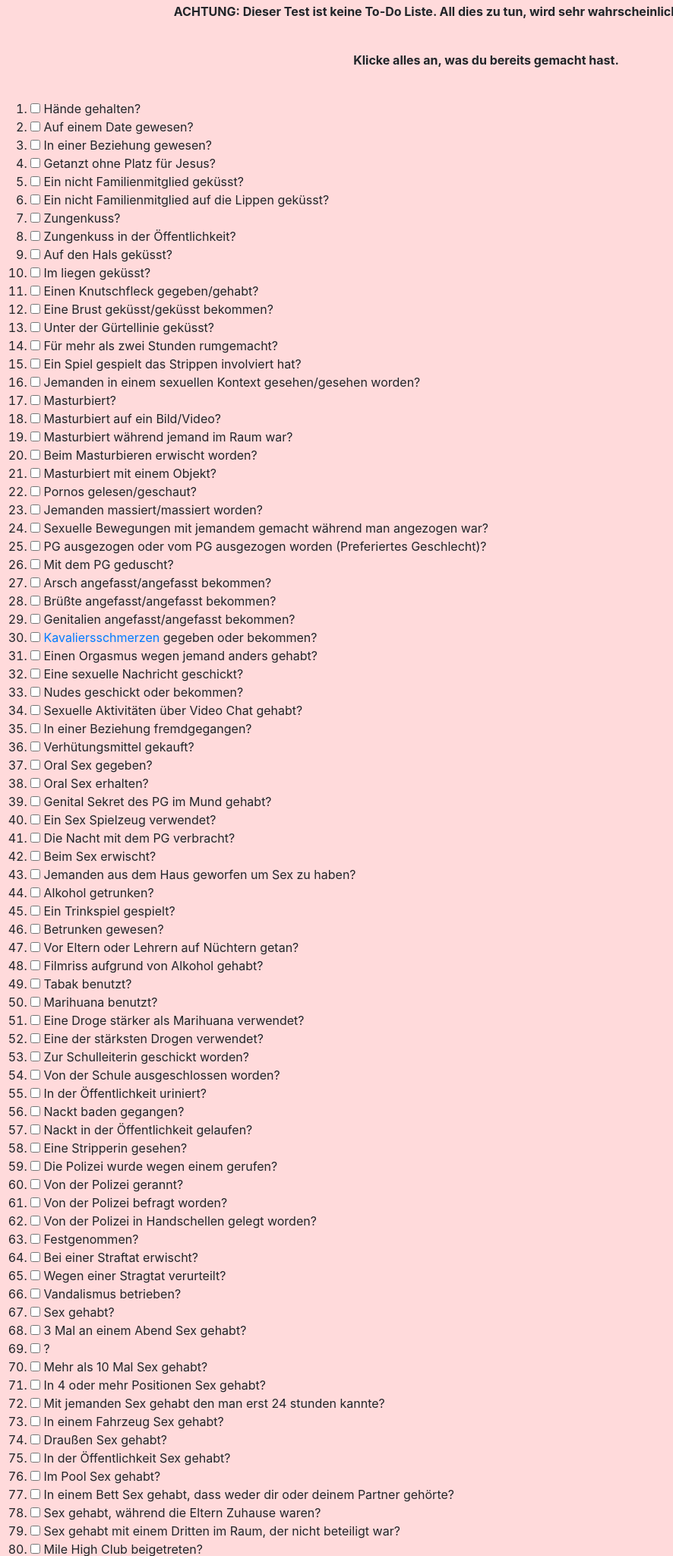
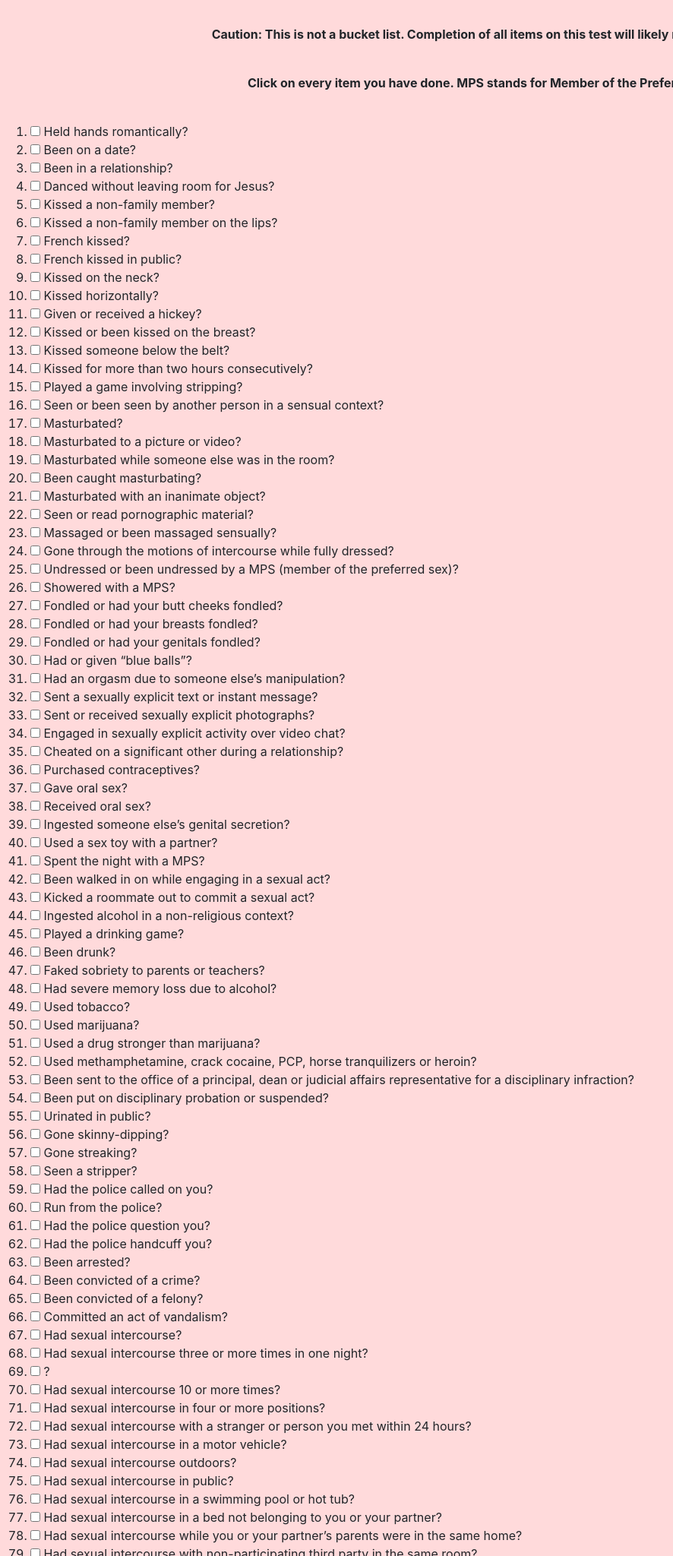
Before and after one commit to DSSHPurity/PurityTest, a plain HTML site: page index.html in a window 1280 px wide. Shown: the part 281-2329 px from the top of the page at 76% size, without its empty margins (0-886 px from the left). Drawn offline with nearby package versions, Linux system fonts and the light colour scheme.

Commit message:
Add files via upload

```diff
--- a/index.html
+++ b/index.html
@@ -2,16 +2,9 @@
 <html>
 <head>
 
-<!-- Google Tag Manager -->
-<script>(function(w,d,s,l,i){w[l]=w[l]||[];w[l].push({'gtm.start':
-new Date().getTime(),event:'gtm.js'});var f=d.getElementsByTagName(s)[0],
-j=d.createElement(s),dl=l!='dataLayer'?'&l='+l:'';j.async=true;j.src=
-'https://www.googletagmanager.com/gtm.js?id='+i+dl;f.parentNode.insertBefore(j,f);
-})(window,document,'script','dataLayer','GTM-5LMT82Q');</script>
-<!-- End Google Tag Manager -->
 
 	<meta charset=utf-8>
-	<title>DSSH Purity Test</title>
+	<title>Shanghai Purity Test</title>
 	<link rel="stylesheet" type="text/css" href="style.css" />
 	<script type="text/javascript" src="https://ajax.googleapis.com/ajax/libs/jquery/1.7.2/jquery.min.js"></script>
 	<!-- Framwork -->
@@ -21,123 +14,123 @@ j=d.createElement(s),dl=l!='dataLayer'?'&l='+l:'';j.async=true;j.src=
     <meta name="viewport" content="width=device-width, initial-scale=1, shrink-to-fit=yes">
 </head>
 <body>
-	<!-- Google Tag Manager (noscript) -->
-<noscript><iframe src="https://www.googletagmanager.com/ns.html?id=GTM-5LMT82Q"
-height="0" width="0" style="display:none;visibility:hidden"></iframe></noscript>
-<!-- End Google Tag Manager (noscript) -->
 	<div class="body" id="toHide">
 	<div class="header" style="text-align: center;">
-		<img src="logo_hongqiao.png" style="margin-top: 30px;">
-		<p style="font-weight: bold;">Der offizielle DSSH Unschuldstest dient als Kenngröße der Unschuld einer Person, die man mit Freunden vergleichen kann, und die sich über die Zeit verändern wird/kann.</p><br>
-		<p style="font-weight: bolder;">ACHTUNG: Dieser Test ist keine To-Do Liste. All dies zu tun, wird sehr wahrscheinlich mit dem Tod enden. </p><br>
-		<p style="font-weight: bold;">Klicke alles an, was du bereits gemacht hast.</p><br>
+		<img src="logo_shanghai.png" style="margin-top: 30px; width: 300px;">
+		<p style="font-weight: bold;">This is the official Shanghai purity test. It's a voluntary opportunity for groups to bond, and for students to track the maturation
+of their experiences throughout their time in Shanghai.</p><br>
+		<p style="font-weight: bolder;">Caution: This is not a bucket list. Completion of all items on this test will likely result in death.
+
+ </p><br>
+		<p style="font-weight: bold;">Click on every item you have done. MPS stands for Member of the Preferred Sex.
+</p><br>
 	</div>
 	<div id="list">
                 <ol>
-                    <li> <input type="checkbox" id="1"> Hände gehalten?
-                    <li> <input type="checkbox" id="2"> Auf einem Date gewesen?
-                    <li> <input type="checkbox" id="3"> In einer Beziehung gewesen?
-                    <li> <input type="checkbox" id="4"> Getanzt ohne Platz für Jesus?
-                    <li> <input type="checkbox" id="5"> Ein nicht Familienmitglied geküsst?
-                    <li> <input type="checkbox" id="6"> Ein nicht Familienmitglied auf die Lippen geküsst?
-                    <li> <input type="checkbox" id="7"> Zungenkuss?
-                    <li> <input type="checkbox" id="8"> Zungenkuss in der Öffentlichkeit?
-                    <li> <input type="checkbox" id="9"> Auf den Hals geküsst?
-                    <li> <input type="checkbox" id="10"> Im liegen geküsst?
-                    <li> <input type="checkbox" id="11"> Einen Knutschfleck gegeben/gehabt?
-                    <li> <input type="checkbox" id="12"> Eine Brust geküsst/geküsst bekommen?
-                    <li> <input type="checkbox" id="13"> Unter der Gürtellinie geküsst?
-                    <li> <input type="checkbox" id="14"> Für mehr als zwei Stunden rumgemacht?
-                    <li> <input type="checkbox" id="15"> Ein Spiel gespielt das Strippen involviert hat?
-                    <li> <input type="checkbox" id="16"> Jemanden in einem sexuellen Kontext gesehen/gesehen worden?
-                    <li> <input type="checkbox" id="17"> Masturbiert?
-                    <li> <input type="checkbox" id="18"> Masturbiert auf ein Bild/Video?
-                    <li> <input type="checkbox" id="19"> Masturbiert während jemand im Raum war?
-                    <li> <input type="checkbox" id="20"> Beim Masturbieren erwischt worden?
-                    <li> <input type="checkbox" id="21"> Masturbiert mit einem Objekt?
-                    <li> <input type="checkbox" id="22"> Pornos gelesen/geschaut?
-                    <li> <input type="checkbox" id="23"> Jemanden massiert/massiert worden?
-                    <li> <input type="checkbox" id="24"> Sexuelle Bewegungen mit jemandem gemacht während man angezogen war?
-                    <li> <input type="checkbox" id="25"> PG ausgezogen oder vom PG ausgezogen worden (Preferiertes Geschlecht)?
-                    <li> <input type="checkbox" id="26"> Mit dem PG geduscht?
-                    <li> <input type="checkbox" id="27"> Arsch angefasst/angefasst bekommen?
-                    <li> <input type="checkbox" id="28"> Brüßte angefasst/angefasst bekommen?
-                    <li> <input type="checkbox" id="29"> Genitalien angefasst/angefasst bekommen?
-                    <li> <input type="checkbox" id="30"> <a href="https://de.wikipedia.org/wiki/Kavaliersschmerzen">Kavaliersschmerzen</a> gegeben oder bekommen?
-                    <li> <input type="checkbox" id="31"> Einen Orgasmus wegen jemand anders gehabt?
-                    <li> <input type="checkbox" id="32"> Eine sexuelle Nachricht geschickt?
-                    <li> <input type="checkbox" id="33"> Nudes geschickt oder bekommen?
-                    <li> <input type="checkbox" id="34"> Sexuelle Aktivitäten über Video Chat gehabt?
-                    <li> <input type="checkbox" id="35"> In einer Beziehung fremdgegangen?
-                    <li> <input type="checkbox" id="36"> Verhütungsmittel gekauft?
-                    <li> <input type="checkbox" id="37"> Oral Sex gegeben?
-                    <li> <input type="checkbox" id="38"> Oral Sex erhalten?
-                    <li> <input type="checkbox" id="39"> Genital Sekret des PG im Mund gehabt?
-                    <li> <input type="checkbox" id="40"> Ein Sex Spielzeug verwendet?
-                    <li> <input type="checkbox" id="41"> Die Nacht mit dem PG verbracht?
-                    <li> <input type="checkbox" id="42"> Beim Sex erwischt?
-                    <li> <input type="checkbox" id="43"> Jemanden aus dem Haus geworfen um Sex zu haben?
-                    <li> <input type="checkbox" id="44"> Alkohol getrunken?
-                    <li> <input type="checkbox" id="45"> Ein Trinkspiel gespielt?
-                    <li> <input type="checkbox" id="46"> Betrunken gewesen?
-                    <li> <input type="checkbox" id="47"> Vor Eltern oder Lehrern auf Nüchtern getan?
-                    <li> <input type="checkbox" id="48"> Filmriss aufgrund von Alkohol gehabt?
-                    <li> <input type="checkbox" id="49"> Tabak benutzt?
-                    <li> <input type="checkbox" id="50"> Marihuana benutzt?
-                    <li> <input type="checkbox" id="51"> Eine Droge stärker als Marihuana verwendet?
-                    <li> <input type="checkbox" id="52"> Eine der stärksten Drogen verwendet?
-                    <li> <input type="checkbox" id="53"> Zur Schulleiterin geschickt worden?
-                    <li> <input type="checkbox" id="54"> Von der Schule ausgeschlossen worden?
-                    <li> <input type="checkbox" id="55"> In der Öffentlichkeit uriniert?
-                    <li> <input type="checkbox" id="56"> Nackt baden gegangen?
-                    <li> <input type="checkbox" id="57"> Nackt in der Öffentlichkeit gelaufen?
-                    <li> <input type="checkbox" id="58"> Eine Stripperin gesehen?
-                    <li> <input type="checkbox" id="59"> Die Polizei wurde wegen einem gerufen?
-                    <li> <input type="checkbox" id="60"> Von der Polizei gerannt?
-                    <li> <input type="checkbox" id="61"> Von der Polizei befragt worden?
-                    <li> <input type="checkbox" id="62"> Von der Polizei in Handschellen gelegt worden?
-                    <li> <input type="checkbox" id="63"> Festgenommen?
-                    <li> <input type="checkbox" id="64"> Bei einer Straftat erwischt?
-                    <li> <input type="checkbox" id="65"> Wegen einer Stragtat verurteilt?
-                    <li> <input type="checkbox" id="66"> Vandalismus betrieben?
-                    <li> <input type="checkbox" id="67"> Sex gehabt?
-                    <li> <input type="checkbox" id="68"> 3 Mal an einem Abend Sex gehabt?
+                    <li> <input type="checkbox" id="1"> Held hands romantically?
+                    <li> <input type="checkbox" id="2"> Been on a date?
+                    <li> <input type="checkbox" id="3"> Been in a relationship?
+                    <li> <input type="checkbox" id="4"> Danced without leaving room for Jesus?
+                    <li> <input type="checkbox" id="5"> Kissed a non-family member?
+                    <li> <input type="checkbox" id="6"> Kissed a non-family member on the lips?
+                    <li> <input type="checkbox" id="7"> French kissed?
+                    <li> <input type="checkbox" id="8"> French kissed in public?
+                    <li> <input type="checkbox" id="9"> Kissed on the neck?
+                    <li> <input type="checkbox" id="10"> Kissed horizontally?
+                    <li> <input type="checkbox" id="11"> Given or received a hickey?
+                    <li> <input type="checkbox" id="12"> Kissed or been kissed on the breast?
+                    <li> <input type="checkbox" id="13"> Kissed someone below the belt?
+                    <li> <input type="checkbox" id="14"> Kissed for more than two hours consecutively?
+                    <li> <input type="checkbox" id="15"> Played a game involving stripping?
+                    <li> <input type="checkbox" id="16"> Seen or been seen by another person in a sensual context?
+                    <li> <input type="checkbox" id="17"> Masturbated?
+                    <li> <input type="checkbox" id="18"> Masturbated to a picture or video?
+                    <li> <input type="checkbox" id="19"> Masturbated while someone else was in the room?
+                    <li> <input type="checkbox" id="20"> Been caught masturbating?
+                    <li> <input type="checkbox" id="21"> Masturbated with an inanimate object?
+                    <li> <input type="checkbox" id="22"> Seen or read pornographic material?
+                    <li> <input type="checkbox" id="23"> Massaged or been massaged sensually?
+                    <li> <input type="checkbox" id="24"> Gone through the motions of intercourse while fully dressed?
+                    <li> <input type="checkbox" id="25"> Undressed or been undressed by a MPS (member of the preferred sex)?
+                    <li> <input type="checkbox" id="26"> Showered with a MPS?
+                    <li> <input type="checkbox" id="27"> Fondled or had your butt cheeks fondled?
+                    <li> <input type="checkbox" id="28"> Fondled or had your breasts fondled?
+                    <li> <input type="checkbox" id="29"> Fondled or had your genitals fondled?
+                    <li> <input type="checkbox" id="30"> Had or given &ldquo;blue balls&rdquo;?
+                    <li> <input type="checkbox" id="31"> Had an orgasm due to someone else&rsquo;s manipulation?
+                    <li> <input type="checkbox" id="32"> Sent a sexually explicit text or instant message?
+                    <li> <input type="checkbox" id="33"> Sent or received sexually explicit photographs?
+                    <li> <input type="checkbox" id="34"> Engaged in sexually explicit activity over video chat?
+                    <li> <input type="checkbox" id="35"> Cheated on a significant other during a relationship?
+                    <li> <input type="checkbox" id="36"> Purchased contraceptives?
+                    <li> <input type="checkbox" id="37"> Gave oral sex?
+                    <li> <input type="checkbox" id="38"> Received oral sex?
+                    <li> <input type="checkbox" id="39"> Ingested someone else&rsquo;s genital secretion?
+                    <li> <input type="checkbox" id="40"> Used a sex toy with a partner?
+                    <li> <input type="checkbox" id="41"> Spent the night with a MPS?
+                    <li> <input type="checkbox" id="42"> Been walked in on while engaging in a sexual act?
+                    <li> <input type="checkbox" id="43"> Kicked a roommate out to commit a sexual act?
+                    <li> <input type="checkbox" id="44"> Ingested alcohol in a non-religious context?
+                    <li> <input type="checkbox" id="45"> Played a drinking game?
+                    <li> <input type="checkbox" id="46"> Been drunk?
+                    <li> <input type="checkbox" id="47"> Faked sobriety to parents or teachers?
+                    <li> <input type="checkbox" id="48"> Had severe memory loss due to alcohol?
+                    <li> <input type="checkbox" id="49"> Used tobacco?
+                    <li> <input type="checkbox" id="50"> Used marijuana?
+                    <li> <input type="checkbox" id="51"> Used a drug stronger than marijuana?
+                    <li> <input type="checkbox" id="52"> Used methamphetamine, crack cocaine, PCP, horse tranquilizers or heroin?
+                    <li> <input type="checkbox" id="53"> Been sent to the office of a principal, dean or judicial affairs representative for a disciplinary infraction?
+                    <li> <input type="checkbox" id="54"> Been put on disciplinary probation or suspended?
+                    <li> <input type="checkbox" id="55"> Urinated in public?
+                    <li> <input type="checkbox" id="56"> Gone skinny-dipping?
+                    <li> <input type="checkbox" id="57"> Gone streaking?
+                    <li> <input type="checkbox" id="58"> Seen a stripper?
+                    <li> <input type="checkbox" id="59"> Had the police called on you?
+                    <li> <input type="checkbox" id="60"> Run from the police?
+                    <li> <input type="checkbox" id="61"> Had the police question you?
+                    <li> <input type="checkbox" id="62"> Had the police handcuff you?
+                    <li> <input type="checkbox" id="63"> Been arrested?
+                    <li> <input type="checkbox" id="64"> Been convicted of a crime?
+                    <li> <input type="checkbox" id="65"> Been convicted of a felony?
+                    <li> <input type="checkbox" id="66"> Committed an act of vandalism?
+                    <li> <input type="checkbox" id="67"> Had sexual intercourse?
+                    <li> <input type="checkbox" id="68"> Had sexual intercourse three or more times in one night?
                     <li> <input type="checkbox" id="69"> ?
-                    <li> <input type="checkbox" id="70"> Mehr als 10 Mal Sex gehabt?
-                    <li> <input type="checkbox" id="71"> In 4 oder mehr Positionen Sex gehabt?
-                    <li> <input type="checkbox" id="72"> Mit jemanden Sex gehabt den man erst 24 stunden kannte?
-                    <li> <input type="checkbox" id="73"> In einem Fahrzeug Sex gehabt?
-                    <li> <input type="checkbox" id="74"> Draußen Sex gehabt?
-                    <li> <input type="checkbox" id="75"> In der Öffentlichkeit Sex gehabt?
-                    <li> <input type="checkbox" id="76"> Im Pool Sex gehabt?
-                    <li> <input type="checkbox" id="77"> In einem Bett Sex gehabt, dass weder dir oder deinem Partner gehörte?
-                    <li> <input type="checkbox" id="78"> Sex gehabt, während die Eltern Zuhause waren?
-                    <li> <input type="checkbox" id="79"> Sex gehabt mit einem Dritten im Raum, der nicht beteiligt war?
-                    <li> <input type="checkbox" id="80"> Mile High Club beigetreten?
-                    <li> <input type="checkbox" id="81"> Mit jemandem Sex gehabt, mit dem man nicht zusammen ist?
-                    <li> <input type="checkbox" id="82"> 50KM gefahren, nur für Sex?
-                    <li> <input type="checkbox" id="83"> Mit jemandem Sex gehabt, der ein 3 Jahresunterschied vom Alter vorweist?
-                    <li> <input type="checkbox" id="84"> Mit einer Jungfrau Sex gehabt?
-                    <li> <input type="checkbox" id="85"> Sex ohne Kondom gehabt?
-                    <li> <input type="checkbox" id="86"> Angst vor Sexkrankheit gehabt?
-                    <li> <input type="checkbox" id="87"> Sexkrankheit gehabt?
-                    <li> <input type="checkbox" id="88"> Dreier gehabt?
-                    <li> <input type="checkbox" id="89"> Orgie gehabt?
-                    <li> <input type="checkbox" id="90"> In 24 Stunden mit zwei verschiedenen Leuten Sex gehabt?
-                    <li> <input type="checkbox" id="91"> Insgesamt mit 5 Leuten Sex gehabt?
-                    <li> <input type="checkbox" id="92"> Beim Sex gefilmt?
-                    <li> <input type="checkbox" id="93"> Sex während der Periode?
-                    <li> <input type="checkbox" id="94"> Anal Sex?
-                    <li> <input type="checkbox" id="95"> Angst vor der Schwangerschaft gehabt?
-                    <li> <input type="checkbox" id="96"> Jemanden geschwängert oder geschwängert worden?
-                    <li> <input type="checkbox" id="97"> Gezahlt oder bezahlt worden für Sex?
-                    <li> <input type="checkbox" id="98"> Andere beim Sex beobachtet?
-                    <li> <input type="checkbox" id="99"> Inzest?
-                    <li> <input type="checkbox" id="100"> Mit Tieren Sex gehabt?
+                    <li> <input type="checkbox" id="70"> Had sexual intercourse 10 or more times?
+                    <li> <input type="checkbox" id="71"> Had sexual intercourse in four or more positions?
+                    <li> <input type="checkbox" id="72"> Had sexual intercourse with a stranger or person you met within 24 hours?
+                    <li> <input type="checkbox" id="73"> Had sexual intercourse in a motor vehicle?
+                    <li> <input type="checkbox" id="74"> Had sexual intercourse outdoors?
+                    <li> <input type="checkbox" id="75"> Had sexual intercourse in public?
+                    <li> <input type="checkbox" id="76"> Had sexual intercourse in a swimming pool or hot tub?
+                    <li> <input type="checkbox" id="77"> Had sexual intercourse in a bed not belonging to you or your partner?
+                    <li> <input type="checkbox" id="78"> Had sexual intercourse while you or your partner&rsquo;s parents were in the same home?
+                    <li> <input type="checkbox" id="79"> Had sexual intercourse with non-participating third party in the same room?
+                    <li> <input type="checkbox" id="80"> Joined the mile high club?
+                    <li> <input type="checkbox" id="81"> Participated in a &ldquo;booty call&rdquo; with a partner whom you were not in a relationship with?
+                    <li> <input type="checkbox" id="82"> Traveled 100 or more miles for the primary purpose of sexual intercourse?
+                    <li> <input type="checkbox" id="83"> Had sexual intercourse with a partner with a 3 or more year age difference?
+                    <li> <input type="checkbox" id="84"> Had sexual intercourse with a virgin?
+                    <li> <input type="checkbox" id="85"> Had sexual intercourse without a condom?
+                    <li> <input type="checkbox" id="86"> Had a STI test due to reasonable suspicion?
+                    <li> <input type="checkbox" id="87"> Had a STI?
+                    <li> <input type="checkbox" id="88"> Had a threesome?
+                    <li> <input type="checkbox" id="89"> Attended an orgy?
+                    <li> <input type="checkbox" id="90"> Had two or more distinct acts of sexual intercourse with two or more people within 24 hours?
+                    <li> <input type="checkbox" id="91"> Had sexual intercourse with five or more partners?
+                    <li> <input type="checkbox" id="92"> Been photographed or filmed during sexual intercourse  by yourself or others?
+                    <li> <input type="checkbox" id="93"> Had period sex?
+                    <li> <input type="checkbox" id="94"> Had anal sex?
+                    <li> <input type="checkbox" id="95"> Had a pregnancy scare?
+                    <li> <input type="checkbox" id="96"> Impregnated someone or been impregnated?
+                    <li> <input type="checkbox" id="97"> Paid or been paid for a sexual act?
+                    <li> <input type="checkbox" id="98"> Committed an act of voyeurism?
+                    <li> <input type="checkbox" id="99"> Committed an act of incest?
+                    <li> <input type="checkbox" id="100"> Engaged in bestiality?
                 </ol>
 
-                <input class="button" id="submit" type="submit" value="Calculate My Score!">
-                <input class="button" id="reset" type="submit" value="Clear checkboxes">
+                <input class="button" id="submit" type="submit" value="Calculate My Score!" style="margin-bottom: 10px;">
+                <input class="button" id="reset" type="submit" value="Clear checkboxes" style="margin-bottom: 10px;">
             </div>
 
 		<!--david wenn du das hier liest schaust du zu viel in meinen code konzentrier dich auch deinen part du spasst !-->
```
Also changed, not shown: logo_shanghai.png (added).
